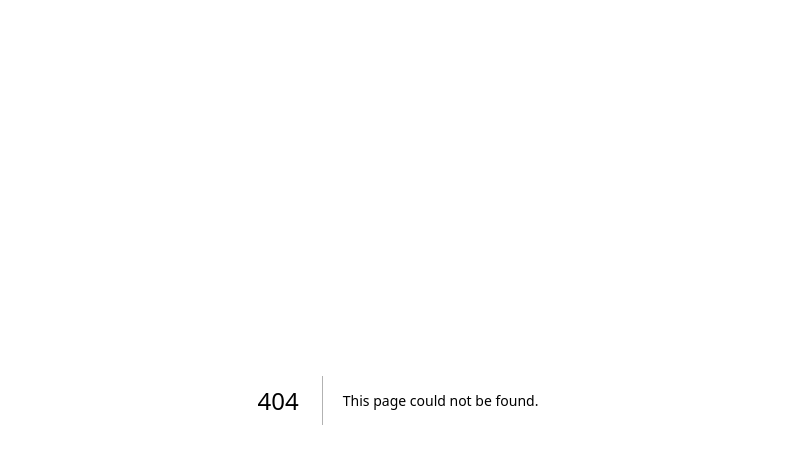
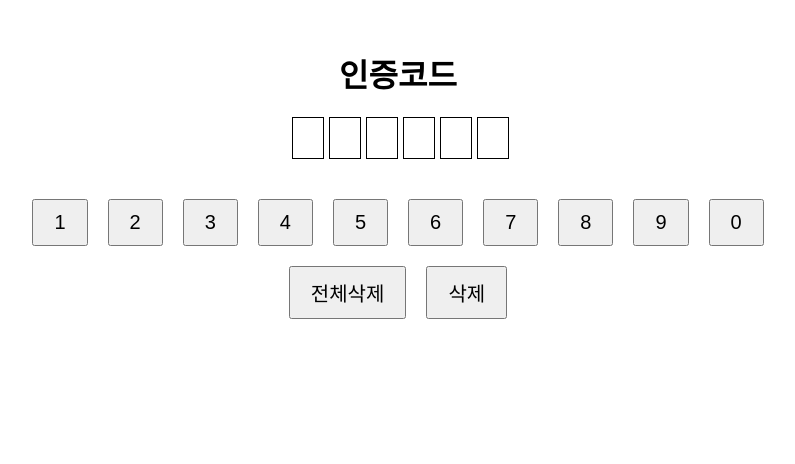
Before and after one commit to Machinegun-Fanggle/fanggle_web, a Next.js app: page /participate/authcode in a window 1280 px wide. Before the commit this address had no page. Shown: the top 464 px of the page, without its empty margins (242-1037 px from the left). Built offline with nearby package versions, Linux system fonts and the light colour scheme.

Commit message:
프로세스 구성 ( 인증코드 )

```diff
--- a/src/app/main/page.tsx
+++ b/src/app/main/page.tsx
@@ -9,11 +9,7 @@ export default function Login() {
 
     return (
         <div>
-            <h1>Login</h1>
-            <h1>Login</h1>
-            <h1>Login</h1>
-            <h1>Login</h1>
-
+            <h1>main</h1>
         </div>
     );
 }
--- /dev/null
+++ b/src/app/participate/authcode/page.tsx
@@ -0,0 +1,84 @@
+'use client'
+
+import styled from 'styled-components';
+import Image from 'next/image';
+import { useState, useEffect } from 'react';
+import { useRouter } from 'next/navigation'
+
+export default function Page() {
+    const [code, setCode] = useState<string>('');
+    const router = useRouter();
+
+    useEffect(() => {
+        const checkCode = () => {
+            if (code.length >= 6) {
+                if (code == '111111') {
+                    alert('인증되었습니다.');
+                    router.push('/main');
+                } else {
+                    alert('유효한 인증코드가 없습니다.');
+                    handleAllDelete();
+                }
+            }
+        };
+
+        const timeoutId = setTimeout(checkCode, 100);
+        return () => clearTimeout(timeoutId);
+    }, [code, router]);
+
+    const handleKeypadClick = (number: string) => {
+        if (code.length < 6) {
+            setCode((prevCode) => prevCode + number);
+        }
+    };
+
+    const handleAllDelete = () => {
+        setCode('');
+    };
+    const handleDelete = () => {
+        setCode((prevCode) => prevCode.slice(0, -1));
+    };
+
+    return (
+        <div style={{ textAlign: 'center', marginTop: '50px' }}>
+            <h1>인증코드</h1>
+            <div style={{ display: 'flex', justifyContent: 'center', marginBottom: '30px' }}>
+                {Array(6).fill(null).map((_, index) => (
+                    <div
+                        key={index}
+                        style={{
+                            width: '30px',
+                            height: '40px',
+                            border: '1px solid black',
+                            marginLeft: '5px',
+                            backgroundColor: code.length > index ? 'gray' : 'white',
+                        }}
+                    ></div>
+                ))}
+            </div>
+            <div>
+                {[1, 2, 3, 4, 5, 6, 7, 8, 9, 0].map(number => (
+                    <button
+                        key={number}
+                        style={{ fontSize: '20px', margin: '10px', padding: '10px 20px' }}
+                        onClick={() => handleKeypadClick(number.toString())}
+                    >
+                        {number}
+                    </button>
+                ))}
+            </div>
+            <button
+                style={{ fontSize: '20px', margin: '10px', padding: '10px 20px' }}
+                onClick={handleAllDelete}
+            >
+                전체삭제
+            </button>
+            <button
+                style={{ fontSize: '20px', margin: '10px', padding: '10px 20px' }}
+                onClick={handleDelete}
+            >
+                삭제
+            </button>
+        </div>
+    );
+}
```
Also changed, not shown: src/app/page.tsx (+9 -0 lines), src/app/participate/page.tsx (added, +23 -0 lines), src/app/assets/fanggle_logo.svg (added).
